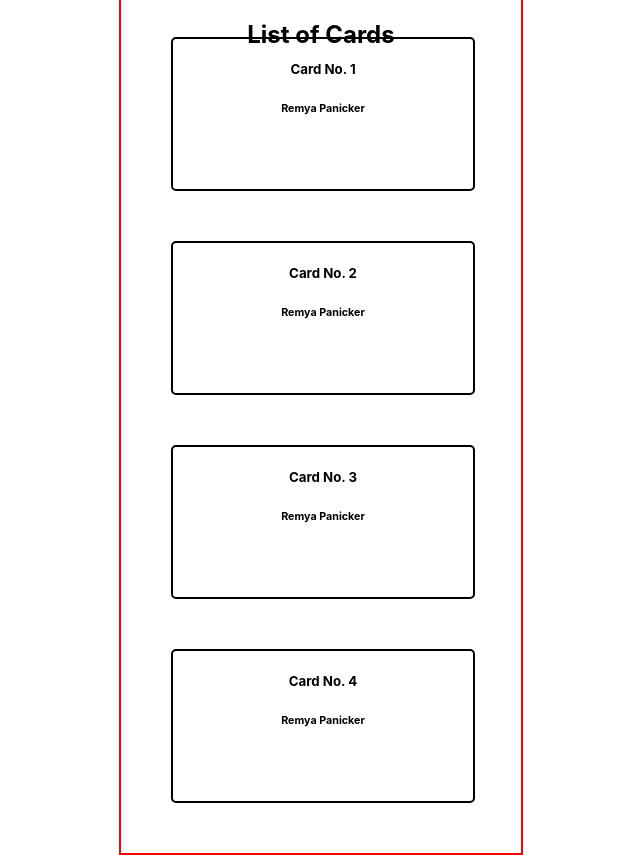
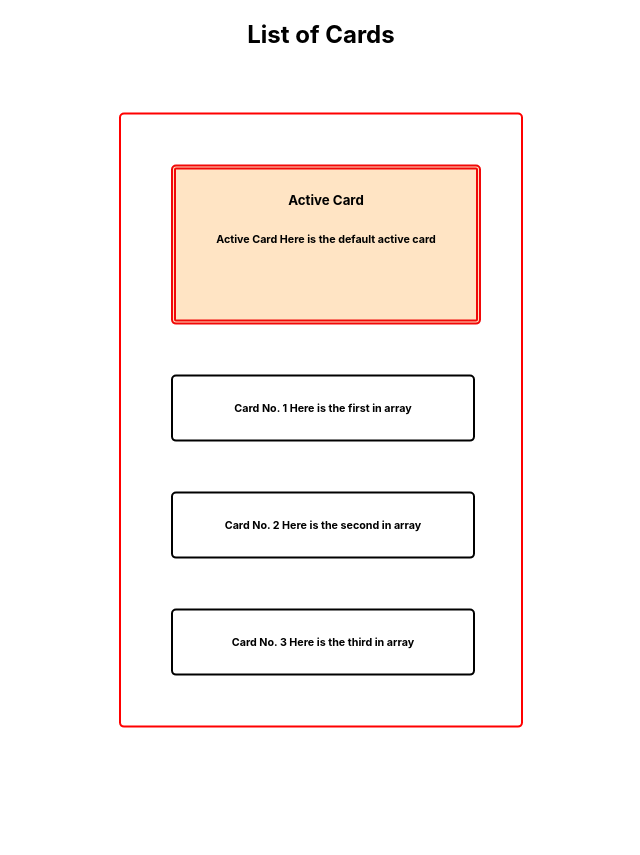
Before and after one commit to remsana/react-project-e-wallet, a React (Create React App) app: page / in a window 1280 px wide. Shown: the whole page, without its empty margins (319-959 px from the left). After the commit the page ends 800 px from the top, so only its background shows below. Built offline with nearby package versions, Linux system fonts and the light colour scheme.

Commit message:
done with card delete and moving functionality

```diff
--- a/src/App.js
+++ b/src/App.js
@@ -1,6 +1,6 @@
 import "./App.css";
 import Homepage from "./pages/Homepage";
-import Addcardpage from "./pages/Addcard";
+import Addcardpage from "./pages/Addcardpage";
 import {Switch, Route} from "react-router-dom";
 
 function App() {
--- a/src/components/Card.jsx
+++ b/src/components/Card.jsx
@@ -1,12 +1,29 @@
 import React from "react";
 import style from "./Card.module.css";
+import { deleteCard, moveCard } from "../redux/homepageSlice";
+import { useDispatch } from "react-redux";
 
-function Card({ card }) {
-  console.log(card);
+function Card({ card, index }) {
+  const dispatch = useDispatch();
+
+  const handleDeleteCard = (id) => {
+    dispatch(deleteCard(id));
+  };
+
+  const handleMoveCard = (index) => {
+    dispatch(moveCard(index));
+  };
+
   return (
-    <div className={style.card}>
-      <h5 >Card No. {card.id}</h5>
-      <h6>{card.firstName} {card.lastName}</h6>
+    <div
+      className={style.card}
+      onClick={() => {
+        handleMoveCard(index);
+      }}
+    >
+      <h6>
+         {card.firstName} {card.lastName}
+      </h6>
     </div>
   );
 }
--- a/src/components/Card.module.css
+++ b/src/components/Card.module.css
@@ -1,5 +1,6 @@
 .cardDiv {
 border: 2px solid red;
+border-radius: 5px;
   text-align: center;
   position: absolute;
   top: 50%;
@@ -14,6 +15,21 @@ border: 2px solid red;
   margin: 50px;
   border: 2px solid black;
   border-radius: 5px;
+  /* height: 150px; */
+  width: 300px;
+}
+
+.cardActive {
+  margin: 50px;
+  border: 5px double rgb(241, 8, 8);
+  border-radius: 5px;
   height: 150px;
   width: 300px;
+  background-color: bisque;
+
 }
+
+.AddNewCardBtn {
+margin-bottom: 20px;
+
+}
--- a/src/components/Cards.jsx
+++ b/src/components/Cards.jsx
@@ -1,21 +1,36 @@
 import React from "react";
-import { useSelector } from "react-redux";
+import { act } from "react-dom/test-utils";
+import { useSelector, useDispatch } from "react-redux";
+import { Link } from "react-router-dom";
+
 import Card from "./Card";
 import style from "./Card.module.css";
 
 function Cards() {
-  const { cards } = useSelector((state) => state.homepage);
-  console.log(cards);
+  const { cards, activeCard } = useSelector((state) => state.homepage);
+  // console.log(cards.length);
+  // console.log(activeCard);
+  // console.log(cards[0])
 
   return (
     <div className={style.cardDiv}>
+      <div className={style.cardActive}>
+      <h5>Active Card</h5>
+      <h6>
+        {activeCard.firstName} {activeCard.lastName}
+      </h6>
+      </div>
       {cards.map((card, i) => {
         return (
           <div key={i}>
-            <Card card={card} />
+            <Card card={card} index={i} />
           </div>
         );
       })}
+      {cards.length < 3 ? <Link to="/addcard"><button className={style.AddNewCardBtn}> Add a new card</button></Link> : console.log("cant add")}
+
+
+
     </div>
   );
 }
--- a/src/redux/homepageSlice.js
+++ b/src/redux/homepageSlice.js
@@ -3,36 +3,53 @@ import { createSlice } from "@reduxjs/toolkit";
 const homepageSlice = createSlice({
   name: "homepage",
   initialState: {
-        cards: [{
+    activeCard: {
       id: 1,
-            firstName: "Remya",
-            lastName: "Panicker",
-            status: "active"
+      firstName: "Active Card",
+      lastName: "Here is the default active card",
+    },
+
+    cards: [
+      {
+        id: 1,
+        firstName: "Card No. 1",
+        lastName: "Here is the first in array",
       },
       {
         id: 2,
-            firstName: "Remya",
-            lastName: "Panicker",
-            status: "inactive"
-        },{
+        firstName: "Card No. 2",
+        lastName: "Here is the second in array",
+      },
+      {
         id: 3,
-            firstName: "Remya",
-            lastName: "Panicker",
-            status: "inactive"
-        },{
-            id: 4,
-            firstName: "Remya",
-            lastName: "Panicker",
-            status: "inactive"
-        }]
+        firstName: "Card No. 3",
+        lastName: "Here is the third in array",
+      },
+    ],
   },
   reducers: {
-        changeStatus: (state) => {
-            state.cards.status = "active"
-        }
+    deleteCard: (state, action) => {
+      state.cards = state.cards.filter((card) => card.id !== action.payload);
+    },
+    moveCard: (state, action) => {
 
-    }
+      state.cards.push(state.activeCard);
+
+      state.activeCard = {
+        id: state.cards[action.payload].id,
+        firstName: state.cards[action.payload].firstName,
+        lastName: state.cards[action.payload].lastName,
+      };
+      console.log(state.activeCard);
+
+      state.cards = state.cards.filter((card, index) => index !== action.payload);
+      // state.cards = state.cards.splice(action.payload, 1);
+      console.log(state.cards);
+
+
+    },
+  },
 });
 
-export const { changeStatus} = homepageSlice.actions;
+export const { deleteCard, moveCard } = homepageSlice.actions;
 export default homepageSlice.reducer;
```
Lines whose indentation alone changed are shown as unchanged.
